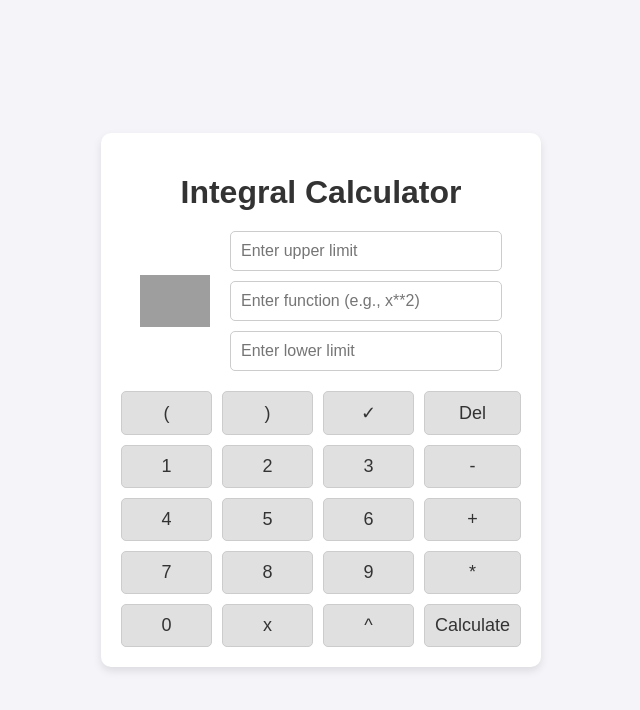
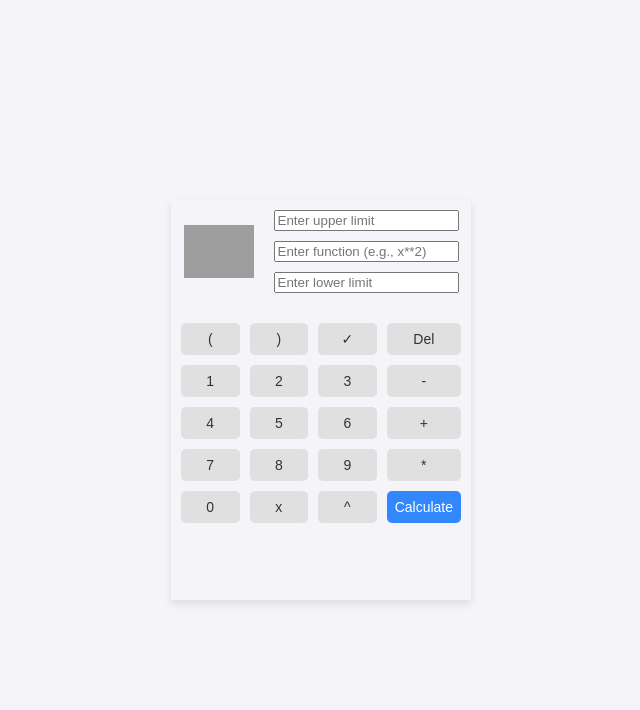
Before and after one commit to Laleilish/matdasQuiz-integral, a Django app: page / in a window 1280 px wide. Shown: the top 710 px of the page, without its empty margins (319-959 px from the left). Run offline with Django 4.2, Linux system fonts and the light colour scheme; grey boxes are pictures that could not be loaded.

Commit message:
Update dengan function

```diff
--- a/integral/integralApp/templates/base.html
+++ b/integral/integralApp/templates/base.html
@@ -1,8 +1,6 @@
 <!DOCTYPE html>
 <html lang="en">
 <head>
-    <meta charset="UTF-8">
-    <meta name="viewport" content="width=device-width, initial-scale=1.0">
     <title>Integral Calculator</title>
     <style>
         body {
@@ -14,6 +12,14 @@
             align-items: center;
             height: 100vh;
             background-color: #f4f4f9;
+        }
+        .container {
+            height: 400px;
+            width: 300px;
+            display: flex;
+            flex-direction: column;
+            align-items: left;
+            box-shadow: 0px 4px 8px rgba(0, 0, 0, 0.1);
          }
 
         .calculator {
@@ -36,6 +42,7 @@
             justify-content: center;
             gap: 20px;
             margin-bottom: 20px;
+            margin-top: 10px;
         }
 
         .integral-wrapper img {
@@ -78,14 +85,15 @@
             display: grid;
             grid-template-columns: repeat(4, 1fr);
             gap: 10px;
+            padding: 10px;
         }
 
         .keypad button {
-            padding: 10px;
-            font-size: 18px;
+            padding: 8px;
+            font-size: 14px;
             color: #333;
             background-color: #e0e0e0;
-            border: 1px solid #ccc;
+            border: none;
             border-radius: 5px;
             cursor: pointer;
         }
@@ -118,8 +126,9 @@
     </script>
 </head>
 <body>
-    <div class="calculator">
-        <h1>Integral Calculator</h1>
+    <div class="container">
+        <form method="POST">
+            {% csrf_token %}
             <div class="integral-wrapper">
                 <img src="https://i.imgur.com/7TrL2i8.png" alt="Integral Symbol">
                 <div class="inputs">
@@ -130,27 +139,29 @@
             </div>
 
             <div class="keypad">
-            <button onclick="insertValue('(')">(</button>
-            <button onclick="insertValue(')')">)</button>
-            <button onclick="insertValue('√')">✓</button>
-            <button onclick="deleteLast()">Del</button>
-            <button onclick="insertValue('1')">1</button>
-            <button onclick="insertValue('2')">2</button>
-            <button onclick="insertValue('3')">3</button>
-            <button onclick="insertValue('-')">-</button>
-            <button onclick="insertValue('4')">4</button>
-            <button onclick="insertValue('5')">5</button>
-            <button onclick="insertValue('6')">6</button>
-            <button onclick="insertValue('+')">+</button>
-            <button onclick="insertValue('7')">7</button>
-            <button onclick="insertValue('8')">8</button>
-            <button onclick="insertValue('9')">9</button>
-            <button onclick="insertValue('*')">*</button>
-            <button onclick="insertValue('0')">0</button>
-            <button onclick="insertValue('x')">x</button>
-            <button onclick="insertValue('^')">^</button>
-            <button type="submit">Calculate</button>
+                <button onclick="insertValue('(')" type="button">(</button>
+                <button onclick="insertValue(')')" type="button">)</button>
+                <button onclick="insertValue('√')" type="button">✓</button>
+                <button onclick="deleteLast()" type="button">Del</button>
+                <button onclick="insertValue('1')" type="button">1</button>
+                <button onclick="insertValue('2')" type="button">2</button>
+                <button onclick="insertValue('3')" type="button">3</button>
+                <button onclick="insertValue('-')" type="button">-</button>
+                <button onclick="insertValue('4')" type="button">4</button>
+                <button onclick="insertValue('5')" type="button">5</button>
+                <button onclick="insertValue('6')" type="button">6</button>
+                <button onclick="insertValue('+')" type="button">+</button>
+                <button onclick="insertValue('7')" type="button">7</button>
+                <button onclick="insertValue('8')" type="button">8</button>
+                <button onclick="insertValue('9')" type="button">9</button>
+                <button onclick="insertValue('*')" type="button">*</button>
+                <button onclick="insertValue('0')" type="button">0</button>
+                <button onclick="insertValue('x')" type="button">x</button>
+                <button onclick="insertValue('^')" type="button">^</button>
+                <button type="submit" style="background-color: rgb(50, 135, 253); color: white;">Calculate</button>
             </div>
+        </form>
+
 
             {% if result %}
                 <div class="result">
@@ -164,5 +175,6 @@
                 </div>
             {% endif %}
         </div>
+    </div>
 </body>
 </html>
```
Lines whose indentation alone changed are shown as unchanged.
